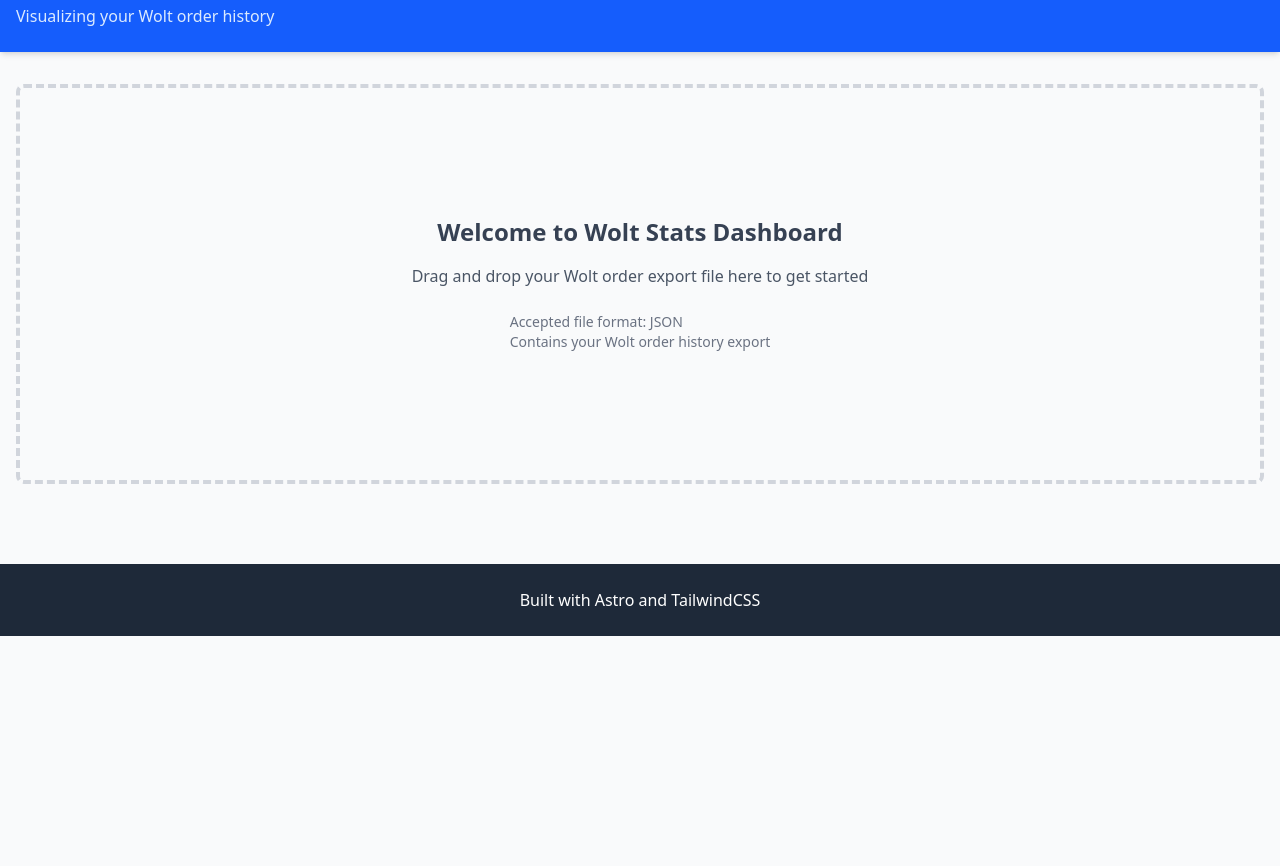
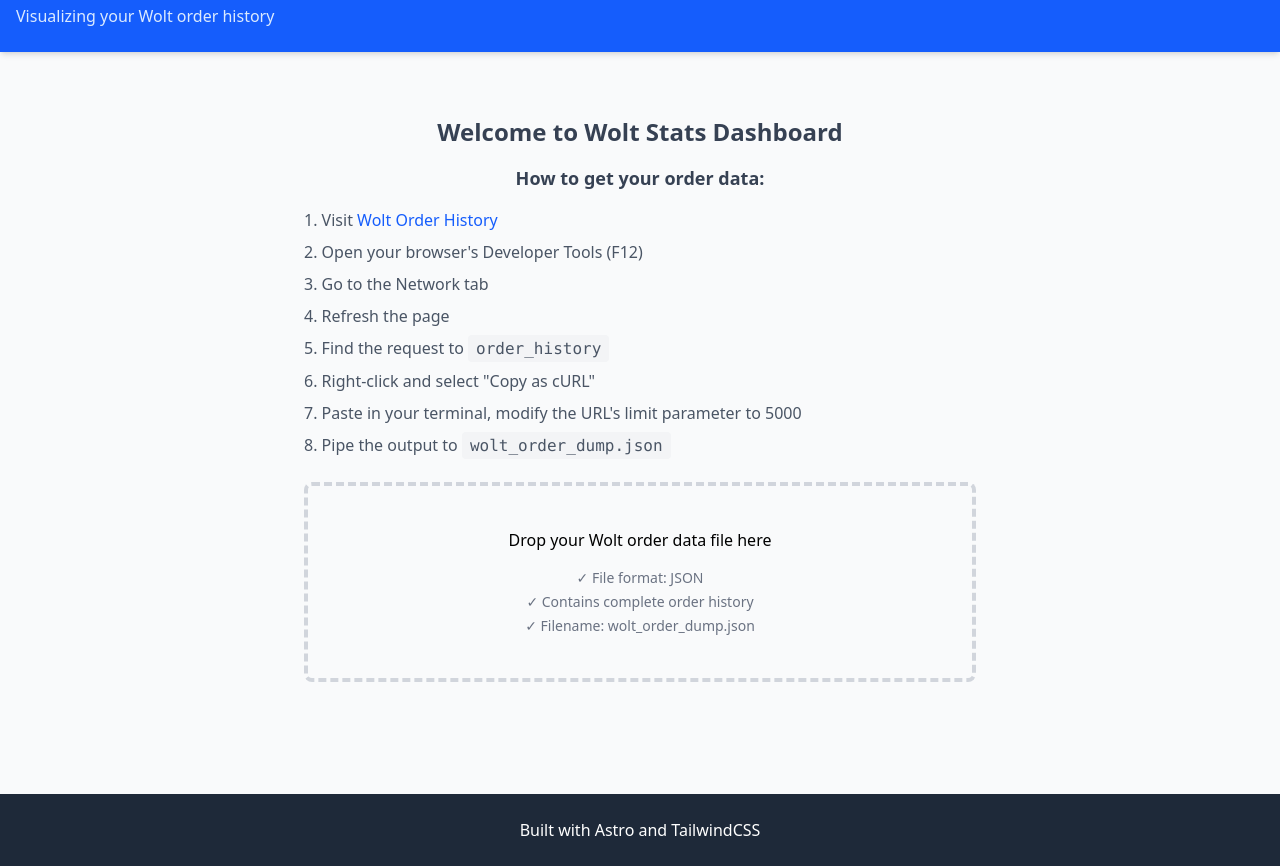
Before and after one commit to Marantle/wolt-stats, an Astro site: page / in a window 1280 px wide. Shown: the part 64-930 px from the top of the page. Before the commit the page ends 800 px from the top, so only its background shows below. Built offline with nearby package versions, Linux system fonts and the light colour scheme; Astro itself is replaced by a stand-in of ours.

Commit message:
instructions

```diff
--- a/src/components/react/Welcome.tsx
+++ b/src/components/react/Welcome.tsx
@@ -69,21 +69,36 @@
   }
 
   return (
+    <div className="text-center p-8">
+      <h2 className="text-2xl font-bold mb-4 text-gray-700">Welcome to Wolt Stats Dashboard</h2>
+      <div className="max-w-2xl mx-auto">
+        <h3 className="text-lg font-semibold text-gray-700 mb-4">How to get your order data:</h3>
+        <ol className="text-left text-gray-600 mb-6 space-y-2 list-decimal list-inside">
+          <li>Visit <a href="https://wolt.com/en/me/order-history" className="text-blue-600 hover:underline" target="_blank" rel="noopener">Wolt Order History</a></li>
+          <li>Open your browser's Developer Tools (F12)</li>
+          <li>Go to the Network tab</li>
+          <li>Refresh the page</li>
+          <li>Find the request to <code className="bg-gray-100 px-2 py-1 rounded">order_history</code></li>
+          <li>Right-click and select "Copy as cURL"</li>
+          <li>Paste in your terminal, modify the URL's limit parameter to 5000</li>
+          <li>Pipe the output to <code className="bg-gray-100 px-2 py-1 rounded">wolt_order_dump.json</code></li>
+        </ol>
+
         <div
-      className={`flex flex-col items-center justify-center min-h-[400px] border-4 border-dashed rounded-lg p-8 transition-colors ${
+          className={`flex flex-col items-center justify-center min-h-[200px] border-4 border-dashed rounded-lg p-8 transition-colors ${
             isDragging ? 'border-blue-500 bg-blue-50' : 'border-gray-300'
           }`}
           onDragOver={handleDragOver}
           onDragLeave={handleDragLeave}
           onDrop={handleDrop}
         >
-      <h2 className="text-2xl font-bold mb-4 text-gray-700">Welcome to Wolt Stats Dashboard</h2>
-      <p className="text-gray-600 text-center mb-6">
-        Drag and drop your Wolt order export file here to get started
-      </p>
-      <div className="text-sm text-gray-500">
-        <p>Accepted file format: JSON</p>
-        <p>Contains your Wolt order history export</p>
+          <p className="font-medium mb-4">Drop your Wolt order data file here</p>
+          <div className="text-sm text-gray-500 space-y-1">
+            <p>✓ File format: JSON</p>
+            <p>✓ Contains complete order history</p>
+            <p>✓ Filename: wolt_order_dump.json</p>
+          </div>
+        </div>
       </div>
     </div>
   );
```
Lines whose indentation alone changed are shown as unchanged.
